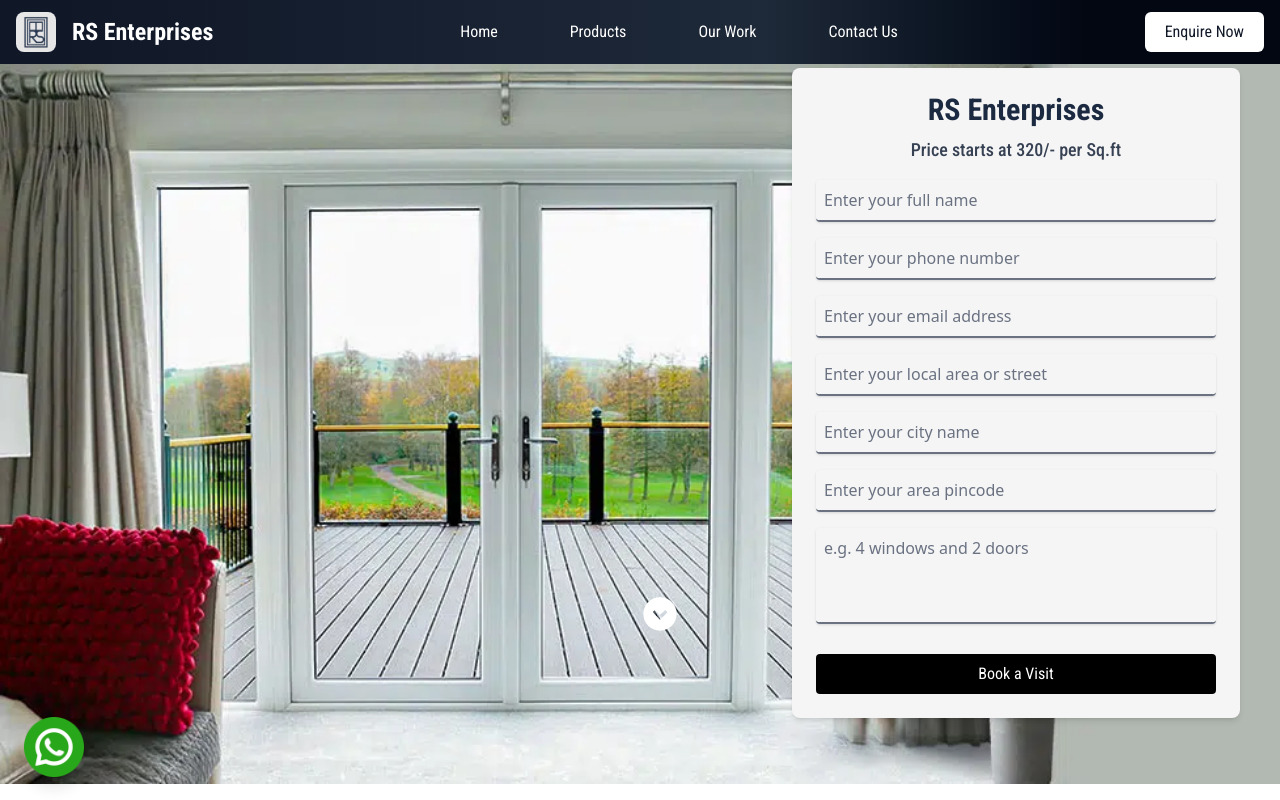
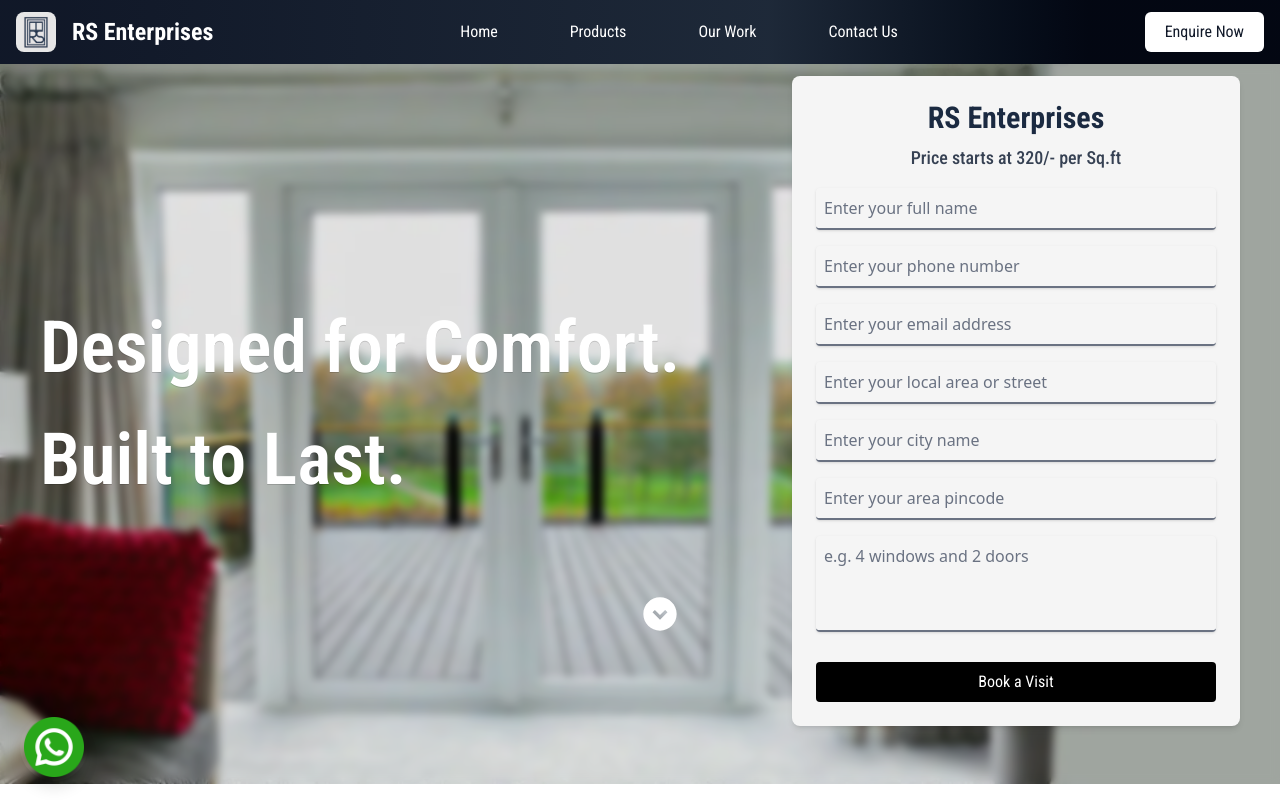
Before and after one commit to Team-Immature/upvc, a React (Vite) app in the folder frontend/: page / in a window 1280 px wide. Shown: the top 800 px of the page. Built offline with nearby package versions, Linux system fonts and the light colour scheme.

Commit message:
banner style

```diff
--- a/frontend/src/Home.jsx
+++ b/frontend/src/Home.jsx
@@ -19,7 +19,7 @@ function Home() {
         <NavBar />
         <Banner banner={ban} />
         <div id='hero-section-top' className='h-10 mb-6'></div>
-        <div className=' block lg:hidden'>
+        <div className=' block lg:hidden -mt-30 mb-5 px-5'>
           <EnquiryForm />
         </div>
         <ProductSection />
--- a/frontend/src/components/Banner.jsx
+++ b/frontend/src/components/Banner.jsx
@@ -29,18 +29,26 @@ const Banner = (props) => {
   }, [location]);
   return (
     <div className=''>
-      <div className='relative w-full aspect-[16/9] max-h-[750px]  bg-[#b2b8b2] mb-20'>
+      <div className='relative w-full aspect-[16/9] max-h-screen  bg-[#b2b8b2] mb-20'>
         <img
           src={props.banner}
           className='absolute inset-0 w-full h-full object-cover object-left'
         />
-        <EnquiryForm tcss='absolute top-1  right-10 z-20 hidden lg:flex flex-col  relative md:absolute' />
+        <EnquiryForm tcss='absolute top-3  right-10 z-20 hidden lg:flex flex-col  relative md:absolute' />
         {loc.pathname == "/" && (
           <MdExpandCircleDown
             onClick={navigateTo}
-            className='hidden md:block absolute top-3/4 2xl:top-10/12 left-1/2 size-10 text-white animate-bounce rounded-full border-none hover:cursor-pointer'
+            className='absolute hidden md:block  top-3/4 2xl:top-10/12 left-1/2 size-10 text-white animate-bounce rounded-full border-none hover:cursor-pointer z-10'
           />
         )}
+        <div className='absolute left-0 right-0 top-0 bottom-0 w-full h-full  bg-black/10 backdrop-blur-xs flex flex-col justify-center items-center'>
+          <h1 className='text-xl md:text-3xl lg:text-5xl xl:text-7xl 2xl:text-8xl text-white mx-auto lg:ml-10 lg:mb-10 font-semibold text-shadow-2xs text-center'>
+            Designed for Comfort.
+          </h1>
+          <h1 className='text-xl md:text-3xl lg:text-5xl xl:text-7xl 2xl:text-8xl text-white mx-auto lg:ml-10 lg:mb-10 font-semibold text-shadow-2xs text-center'>
+            Built to Last.
+          </h1>
+        </div>
       </div>
     </div>
   );
```
